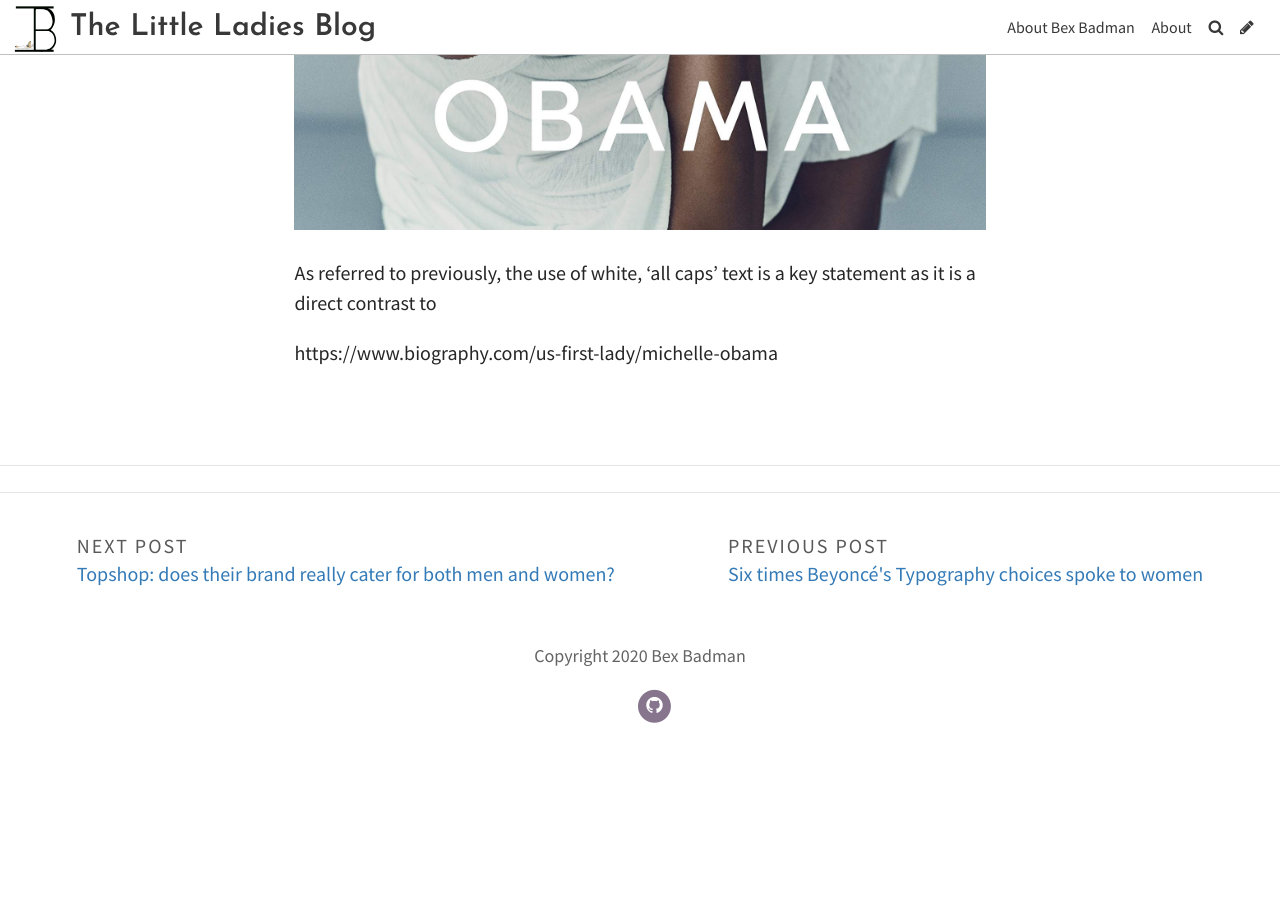
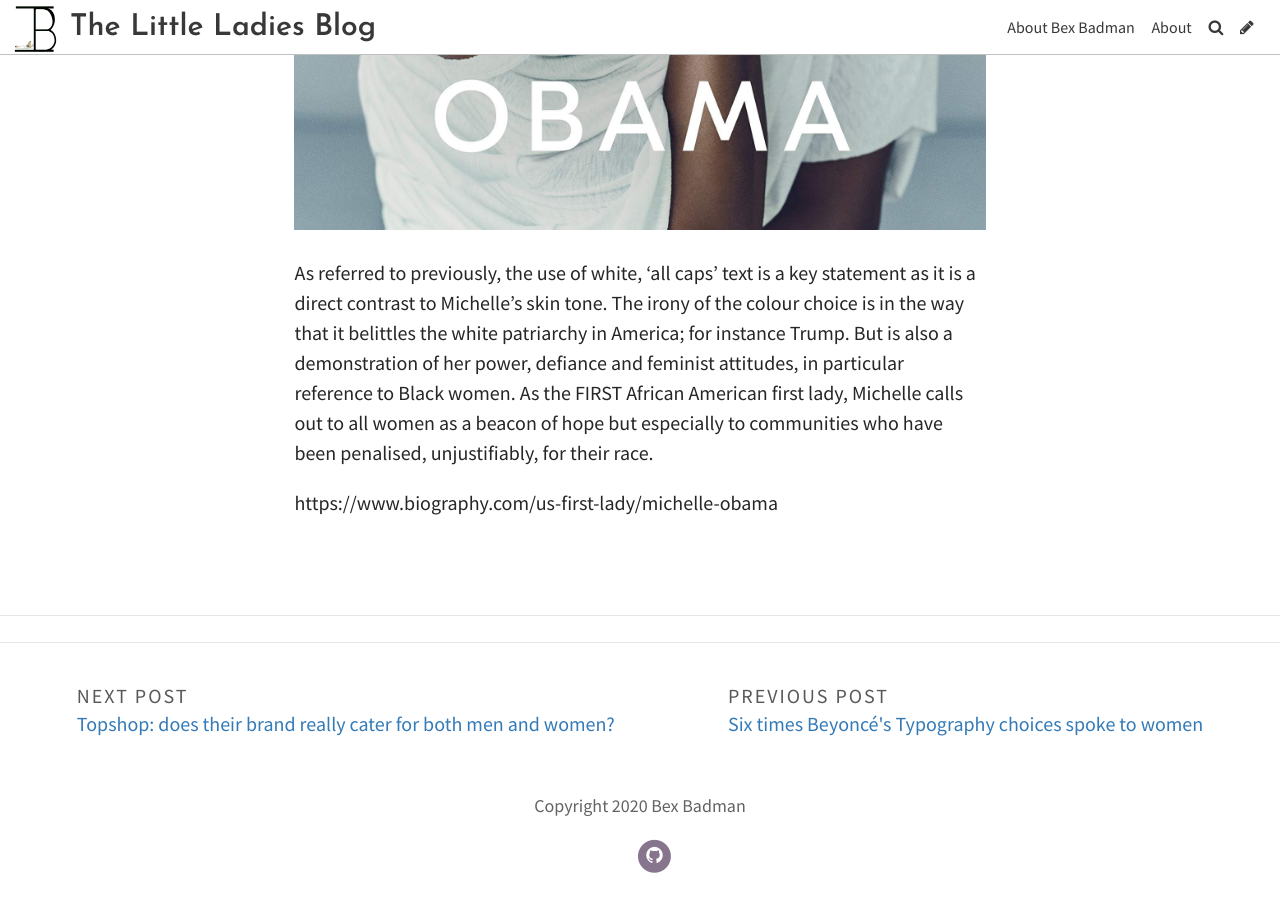
Before and after one commit to rebeccabadman1999/Bex-Badman-Blog, a Jekyll site: the page built from _posts/2020-11-14-thinking-like-a-man-the-typeface-behind-the-first-lady.md, in a window 1280 px wide and 900 px high, scrolled down 1686 px. Built offline with Jekyll 4.4.1, drawn with Linux system fonts in a browser that asks for light colours; some web fonts are replaced; comment, search, counter and statistics services are not loaded; before the commit the page ends 2439 px from its top, so only the background shows below that.

Commit message:
Update Post “2020-11-14-thinking-like-a-man-the-typeface-behind-the-first-lady”

```diff
--- a/_posts/2020-11-14-thinking-like-a-man-the-typeface-behind-the-first-lady.md
+++ b/_posts/2020-11-14-thinking-like-a-man-the-typeface-behind-the-first-lady.md
@@ -13,22 +13,6 @@ Michelle's biography "Becoming" was published in 2018, a year after her final sp
 
 ![](../uploads/michelle-obama-book.jpg)
 
-As referred to previously, the use of white, 'all caps' text is a key statement as it is a direct contrast to
-
-
-
-
-
-
-
-
-
-
-
-
-
-
-
-
+As referred to previously, the use of white, 'all caps' text is a key statement as it is a direct contrast to Michelle's skin tone. The irony of the colour choice is in the way that it belittles the white patriarchy in America; for instance Trump. But is also a demonstration of her power, defiance and feminist attitudes, in particular reference to Black women. As the FIRST African American first lady, Michelle calls out to all women as a beacon of hope but especially to communities who have been penalised, unjustifiably, for their race.
 
 https://www.biography.com/us-first-lady/michelle-obama
```
